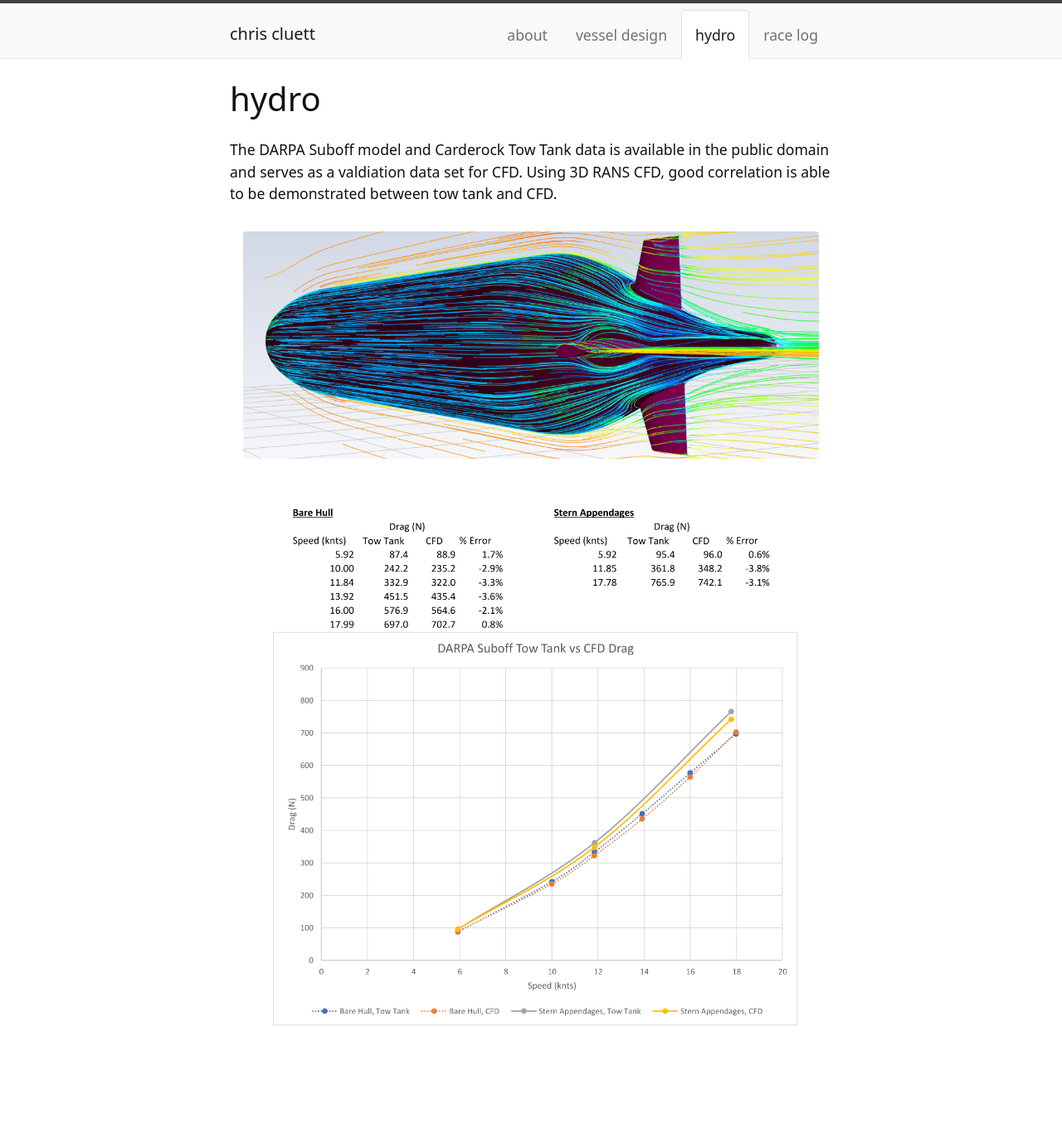
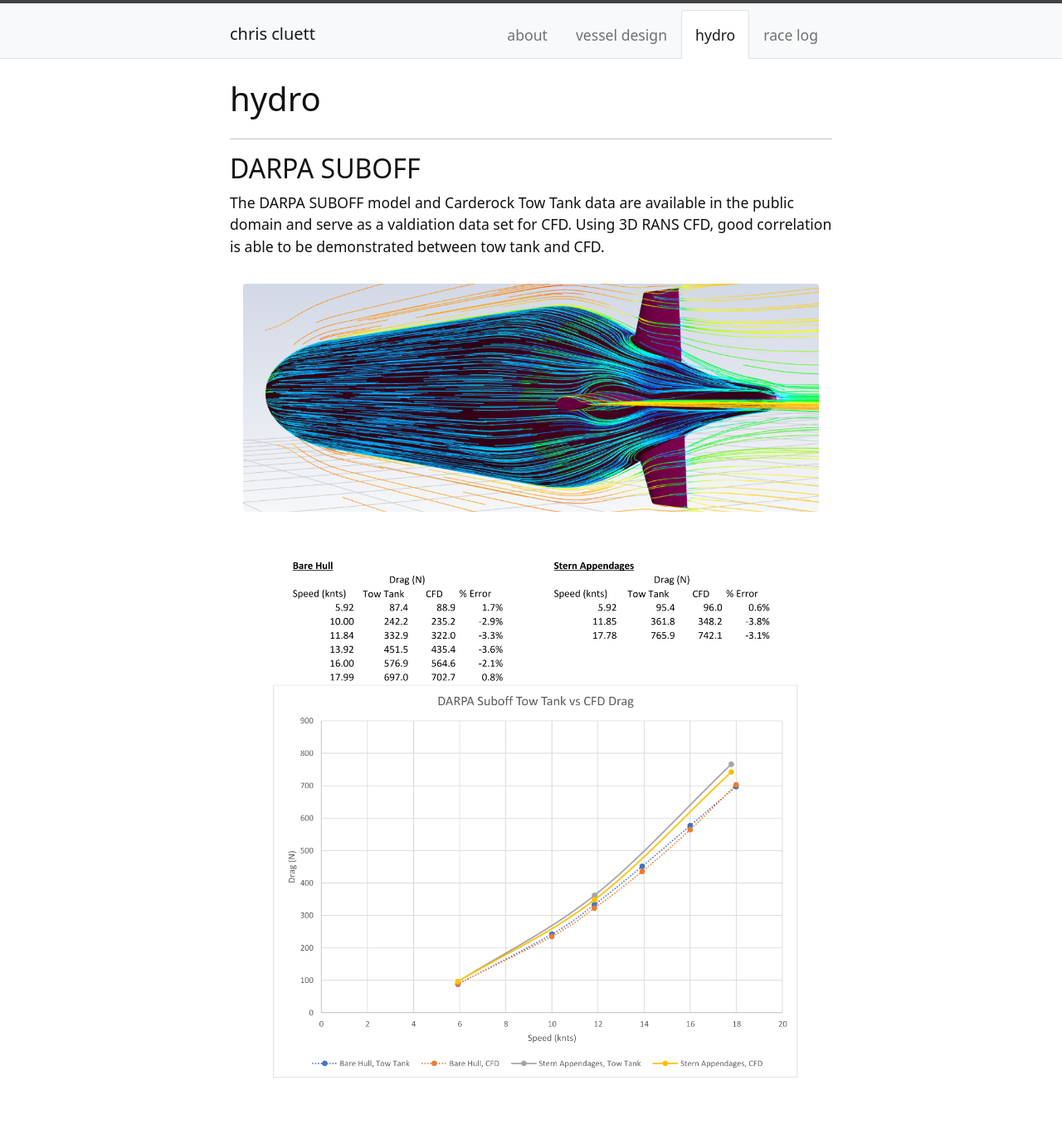
Before and after one commit to ccluett/website, a Jekyll site: the page built from content/2-hydro.md, in a window 1280 px wide. Shown: the whole page at 83% size. Built offline with Jekyll 4.4.1, drawn with Linux system fonts in a browser that asks for light colours; before the commit the page ends 1298 px from its top, so only the background shows below that.

Commit message:
Update 2-hydro.md

```diff
--- a/content/2-hydro.md
+++ b/content/2-hydro.md
@@ -3,7 +3,11 @@ title: hydro
 nav: true
 ---
 
-The DARPA Suboff model and Carderock Tow Tank data is available in the public domain and serves as a valdiation data set for CFD. Using 3D RANS CFD, good correlation is able to be demonstrated between tow tank and CFD.
+------
+
+## DARPA SUBOFF
+
+The DARPA SUBOFF model and Carderock Tow Tank data are available in the public domain and serve as a valdiation data set for CFD. Using 3D RANS CFD, good correlation is able to be demonstrated between tow tank and CFD.
 
 {% include figure.html img="picture2.png" width="100%" %}
 
```
